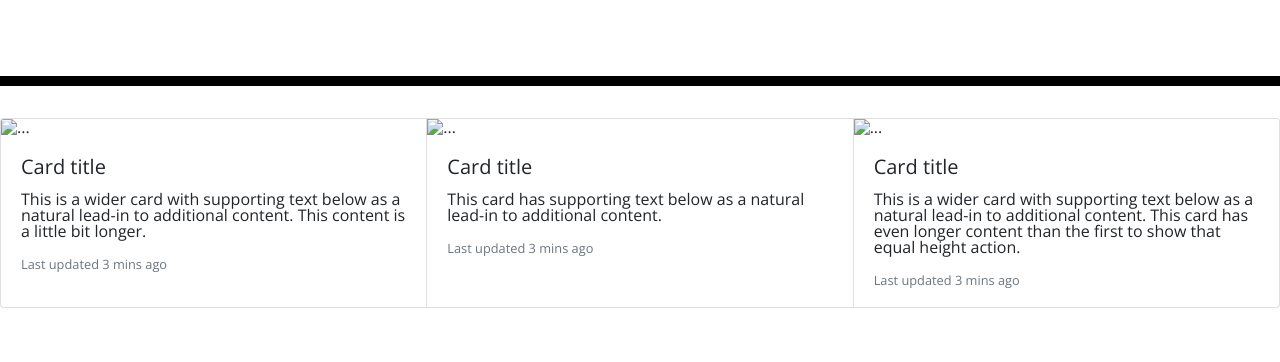
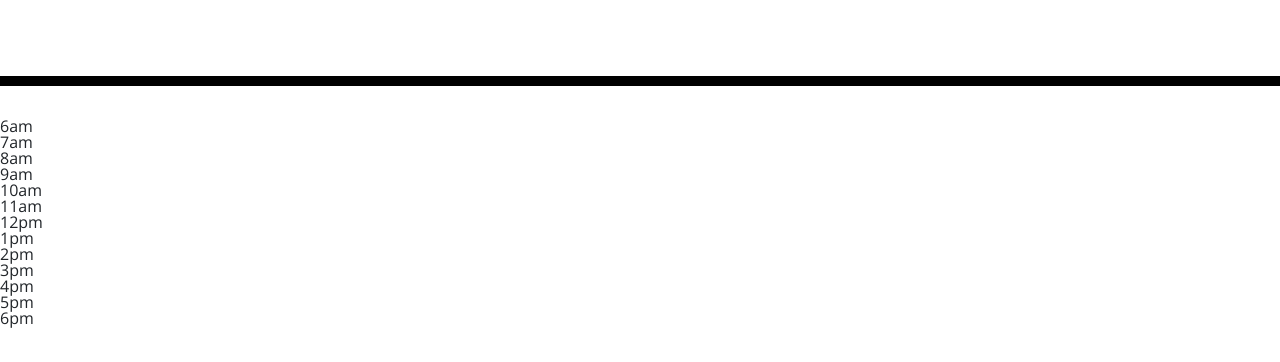
Before and after one commit to RowOliver/Plan-It-Out, a plain HTML site: page index.html in a window 1280 px wide. Shown: the part 182-544 px from the top of the page. Drawn offline with nearby package versions, Linux system fonts and the light colour scheme.

Commit message:
times display,need blocks

```diff
--- a/index.html
+++ b/index.html
@@ -34,33 +34,21 @@
       <p id="currentDay" class="lead"></p>
 
     </header>
+    <div id="time-container" class= "time-container"></div>
+        <div class="container-sm">6am</div>
+        <div class="container-md">7am</div>
+        <div class="container-lg">8am</div>
+        <div class="container-xl">9am</div>
+        <div class="container-xl">10am</div>
+        <div class="container-xl">11am</div>
+        <div class="container-xl">12pm</div>
+        <div class="container-xl">1pm</div>
+        <div class="container-xl">2pm</div>
+        <div class="container-xl">3pm</div>
+        <div class="container-xl">4pm</div>
+        <div class="container-xl">5pm</div>
+        <div class="container-xl">6pm</div>
 
-    <div class="card-group">
-      <div class="card">
-        <img src="..." class="card-img-top" alt="...">
-        <div class="card-body">
-          <h5 class="card-title">Card title</h5>
-          <p class="card-text">This is a wider card with supporting text below as a natural lead-in to additional content. This content is a little bit longer.</p>
-          <p class="card-text"><small class="text-muted">Last updated 3 mins ago</small></p>
-        </div>
-      </div>
-      <div class="card">
-        <img src="..." class="card-img-top" alt="...">
-        <div class="card-body">
-          <h5 class="card-title">Card title</h5>
-          <p class="card-text">This card has supporting text below as a natural lead-in to additional content.</p>
-          <p class="card-text"><small class="text-muted">Last updated 3 mins ago</small></p>
-        </div>
-      </div>
-      <div class="card">
-        <img src="..." class="card-img-top" alt="...">
-        <div class="card-body">
-          <h5 class="card-title">Card title</h5>
-          <p class="card-text">This is a wider card with supporting text below as a natural lead-in to additional content. This card has even longer content than the first to show that equal height action.</p>
-          <p class="card-text"><small class="text-muted">Last updated 3 mins ago</small></p>
-        </div>
-      </div>
-    </div>
 
     </div>
     <script scr="scrpt.js"></script>
--- a/script.js
+++ b/script.js
@@ -1 +1,5 @@
 moment().format("dddd, MMMM Do YYYY, h:mm:ss a");
+
+
+var timeBlock = document.getElementById("time-block");
+console.log(timeBlock);
```
